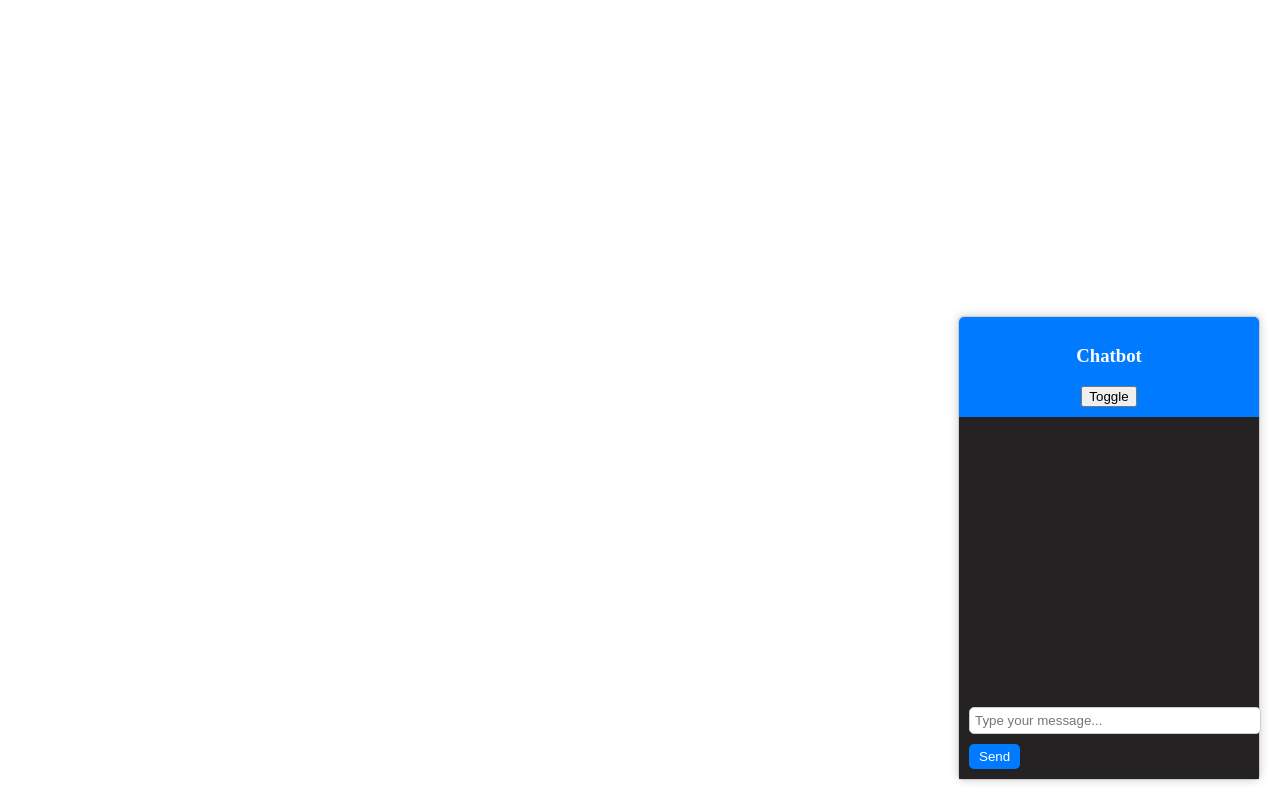
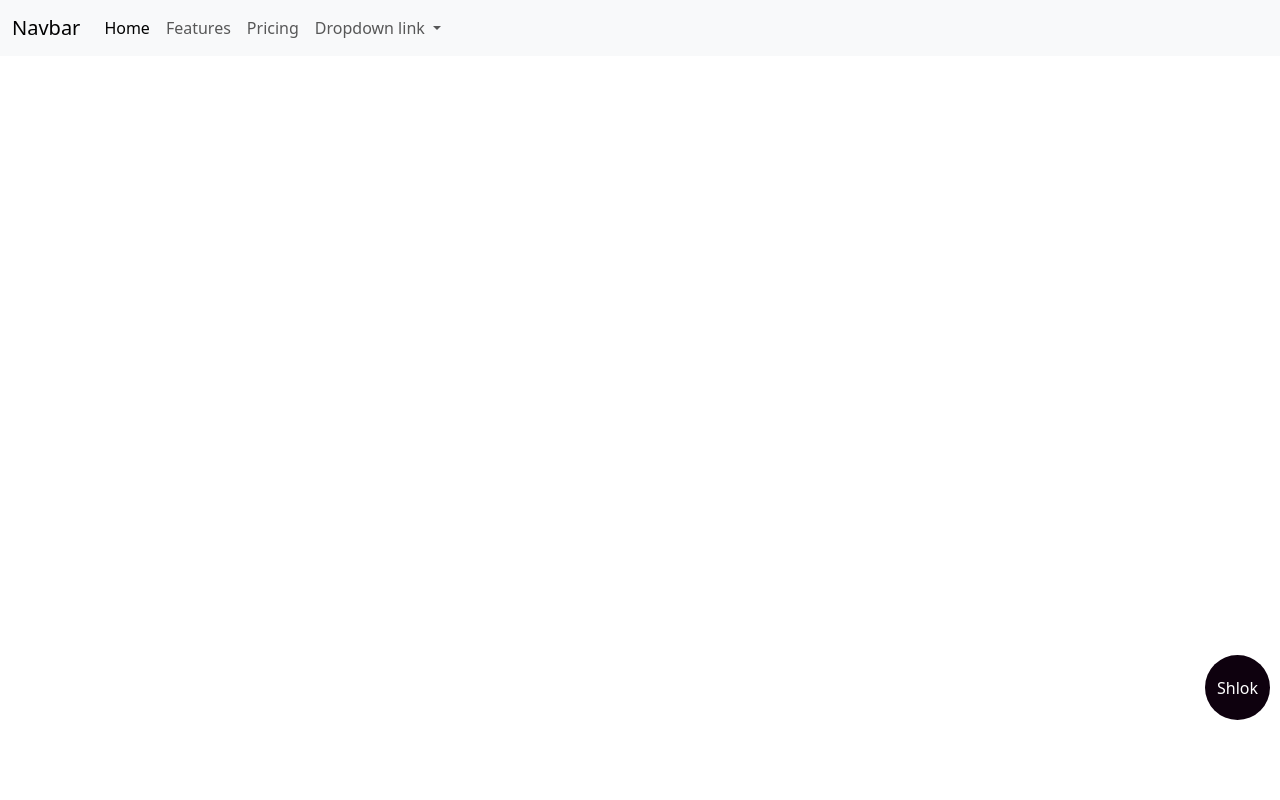
Before and after one commit to solARisOP/shlok, a Django app: page / in a window 1280 px wide. Run offline with Django 4.2, Linux system fonts and the light colour scheme.

Commit message:
18/09/23 - started frontend made navbar and chat interface with css implementation

```diff
--- a/website/hospital/chatbot/views.py
+++ b/website/hospital/chatbot/views.py
@@ -1,11 +1,7 @@
 from django.shortcuts import render
 
 # Create your views here.
-from django.http import JsonResponse
-from django.views.decorators.csrf import csrf_exempt
-import json
+
 
 def index(request):
     return render(request, 'index.html')
-
-# @csrf_exempt  # Disable CSRF protection for simplicity (not recommended for production)
--- a/website/hospital/static/chat_script.js
+++ b/website/hospital/static/chat_script.js
@@ -7,11 +7,23 @@ document.addEventListener('DOMContentLoaded', function () {
     const sendButton = document.getElementById('send-button');
 
     // Function to toggle the chatbot interface
+    var chatbotVisible = 1
     chatbotToggle.addEventListener('click', function () {
-        chatbotBody.classList.toggle('chatbot-hidden');
+        if(chatbotVisible)
+        {
+            chatbotContainer.style.display = 'block'
+        }
+        else{
+            chatbotContainer.style.display = 'none'
+        }
+        chatbotVisible = !chatbotVisible
     });
 
     // Function to send a user message and receive a response
+    function scrollmessages() {
+        chatbotMessages.scrollTop = chatbotMessages.scrollHeight;
+    }
+
     function sendMessage() {
         let userMessage = userInput.value;
         userMessage = userMessage.trim();
@@ -24,7 +36,7 @@ document.addEventListener('DOMContentLoaded', function () {
 
             // Append the user's message to the chat messages container
             chatbotMessages.appendChild(userMessageElement);
-
+            scrollmessages();
             // Clear the user input field
             userInput.value = '';
 
@@ -52,11 +64,13 @@ document.addEventListener('DOMContentLoaded', function () {
                     const lines = data.message.split('\n');
                     lines.forEach(line => {
                         const paragraph = document.createElement('p');
+                        paragraph.classList.add('parax');
                         paragraph.textContent = line;
                         chatbotMessageElement.appendChild(paragraph);
                     });
                     // Append the chatbot's response to the chat messages container
                     chatbotMessages.appendChild(chatbotMessageElement);
+                    scrollmessages();
 
                 })
                 .catch((error) => {
--- a/website/hospital/static/chat_styles.css
+++ b/website/hospital/static/chat_styles.css
@@ -2,74 +2,123 @@
 #chatbot-container {
     position: fixed;
     bottom: 20px;
-    right: 20px;
-    width: 300px;
+    right: 85px;
+    width: 320px;
     background-color: #f0f0f0;
     border: 1px solid #ccc;
     border-radius: 5px;
     box-shadow: 0px 0px 10px rgba(0, 0, 0, 0.2);
+    align-items: center;
+}
+.hidden {
+    display: none;
+}
+#chatbot-toggle {
+    position: fixed;
+    bottom: 80px;
+    right: 10px;
+    width: 65px;
+    height: 65px;
+    background-color: #0e010e;
+    color: #fff;
+    border: none;
+    border-radius: 50%; /* Make it circular */
+    font-size: 16px;
+    cursor: pointer;
+}
+
+p{
+    margin: 2px;
 }
 
 #chatbot-header {
-    background-color: #007bff;
-    color: #fff;
+    background-color: #dfc4dc;
+    color: #000000;
     padding: 10px;
     text-align: center;
     border-radius: 5px 5px 0 0;
+    font-family: 'Segoe UI';
 }
 
 #chatbot-body {
     padding: 10px;
-    background-color: #242222;
+    background-color: #ffc6f8;
+    border-radius: 0 0 5px 5px;
 }
 
 /* Styling for chatbot messages */
-#chatbot-messages{
-    height: 270px;
-    overflow-y: auto;
+/* Hide the scrollbar for chatbot-messages */
+#chatbot-messages {
+    height:320px;
+    overflow-y: scroll; /* Enable vertical scrolling */
+    scrollbar-width: none; /* Hide the scrollbar for Firefox */
+    -ms-overflow-style: none; /* Hide the scrollbar for IE/Edge */
+    scroll-behavior: smooth;
 }
 
+/* Styling for the scrollbar (for Webkit browsers) */
+#chatbot-messages::-webkit-scrollbar {
+    width: 0; /* Hide the scrollbar for Webkit browsers */
+}
+
+.parax{
+    margin : 4px;
+}
 
 div.chatbot-message{
     text-align: left;
-    background-color: rgb(104, 104, 242);
+    background-color: rgb(235, 143, 233);
+    border: 2.5px solid rgb(137, 0, 140);
     display: block;
     word-wrap: break-word;
     border-radius: 20px;
     padding: 8px;
-    margin: 8px;
+    margin-top: 8px;
+    margin-bottom: 8px;
 }
 
 div.user-message{
     text-align: right;
-    background-color: rgb(203, 104, 242);
+    background-color: rgb(188, 157, 236);
+    border: 3px solid rgb(0, 0, 0);
     display: block;
     word-wrap: break-word;
     border-radius: 20px;
     padding: 8px;
-    margin: 8px;
+    margin-top: 8px;
+    margin-bottom: 8px;
+}
+
+.input-and-send {
+    display: flex;
+    flex-direction: row;
+    align-items: center; /* Vertically align items */
+    margin-bottom: 5px;
+    margin-top: 10px;
 }
 
 /* Styling for user input */
 #user-input {
     width: 100%;
-    padding: 5px;
-    margin-top: 10px;
+    padding: 4px;
     border: 1px solid #ccc;
     border-radius: 5px;
+    margin-right: 2px;
+    text-align: center;
 }
 
 #send-button {
     display: block;
-    margin-top: 10px;
-    background-color: #007bff;
+    background-color: #290032;
     color: #fff;
     border: none;
     border-radius: 5px;
     padding: 5px 10px;
     cursor: pointer;
+    margin-left: 2px;
 }
 
 #send-button:hover {
-    background-color: #0056b3;
+    background-color: #aa00b0;
+    color: #000000;
 }
--- /dev/null
+++ b/website/hospital/templates/base.html
@@ -0,0 +1,47 @@
+<!DOCTYPE html>
+<html lang="en">
+<head>
+    <meta charset="UTF-8">
+    <meta name="viewport" content="width=device-width, initial-scale=1.0">
+    <link href="https://cdn.jsdelivr.net/npm/bootstrap@5.3.0/dist/css/bootstrap.min.css" rel="stylesheet"
+    integrity="sha384-9ndCyUaIbzAi2FUVXJi0CjmCapSmO7SnpJef0486qhLnuZ2cdeRhO02iuK6FUUVM" crossorigin="anonymous">
+    <title>Document</title>
+</head>
+<body>
+    <nav class="navbar navbar-expand-lg bg-body-tertiary">
+        <div class="container-fluid">
+          <a class="navbar-brand" href="#">Navbar</a>
+          <button class="navbar-toggler" type="button" data-bs-toggle="collapse" data-bs-target="#navbarNavDropdown" aria-controls="navbarNavDropdown" aria-expanded="false" aria-label="Toggle navigation">
+            <span class="navbar-toggler-icon"></span>
+          </button>
+          <div class="collapse navbar-collapse" id="navbarNavDropdown">
+            <ul class="navbar-nav">
+              <li class="nav-item">
+                <a class="nav-link active" aria-current="page" href="#">Home</a>
+              </li>
+              <li class="nav-item">
+                <a class="nav-link" href="#">Features</a>
+              </li>
+              <li class="nav-item">
+                <a class="nav-link" href="#">Pricing</a>
+              </li>
+              <li class="nav-item dropdown">
+                <a class="nav-link dropdown-toggle" href="#" role="button" data-bs-toggle="dropdown" aria-expanded="false">
+                  Dropdown link
+                </a>
+                <ul class="dropdown-menu">
+                  <li><a class="dropdown-item" href="#">Action</a></li>
+                  <li><a class="dropdown-item" href="#">Another action</a></li>
+                  <li><a class="dropdown-item" href="#">Something else here</a></li>
+                </ul>
+              </li>
+            </ul>
+          </div>
+        </div>
+      </nav>
+    {% block body %} {% endblock body %}
+  <script src="https://cdn.jsdelivr.net/npm/bootstrap@5.3.0/dist/js/bootstrap.bundle.min.js"
+    integrity="sha384-geWF76RCwLtnZ8qwWowPQNguL3RmwHVBC9FhGdlKrxdiJJigb/j/68SIy3Te4Bkz"
+    crossorigin="anonymous"></script>
+</body>
+</html>
--- a/website/hospital/templates/index.html
+++ b/website/hospital/templates/index.html
@@ -1,31 +1,23 @@
-<!DOCTYPE html>
-<html lang="en">
+{% extends "base.html" %}
 
-<head>
-    <meta charset="UTF-8">
-    <meta name="viewport" content="width=device-width, initial-scale=1.0">
-    <link rel="stylesheet" type="text/css" href="static/chat_styles.css">
-    <title>chatbot</title>
-</head>
-
-<body>
+{% block body %}
  <!-- Chatbot container -->
-    <div id="chatbot-container">
+<div id="chatbot-container" class="hidden">
     <div id="chatbot-header">
-            <h3>Chatbot</h3>
-            <button id="chatbot-toggle">Toggle</button>
+        <h3>SHLOK</h3>
     </div>
     <div id="chatbot-body">
         <div id="chatbot-messages"></div>
         {% csrf_token %}
+        <div class="input-and-send">
             <input type="text" id="user-input" placeholder="Type your message...">
             <button id="send-button">Send</button>
         </div>
     </div>
+</div>
+<button id="chatbot-toggle" >Shlok</button>
 
 <!-- Include JavaScript -->
+<link rel="stylesheet" type="text/css" href="static/chat_styles.css">
 <script src="static/chat_script.js"></script>
-
-</body>
-
-</html>
+{% endblock body %}
```
Also changed, not shown: website/hospital/chatbot/symptom_doc_matcher.py (+5 -4 lines), website/hospital/chatbot/views_chat.py (+21 -14 lines). Lines whose indentation alone changed are shown as unchanged.
